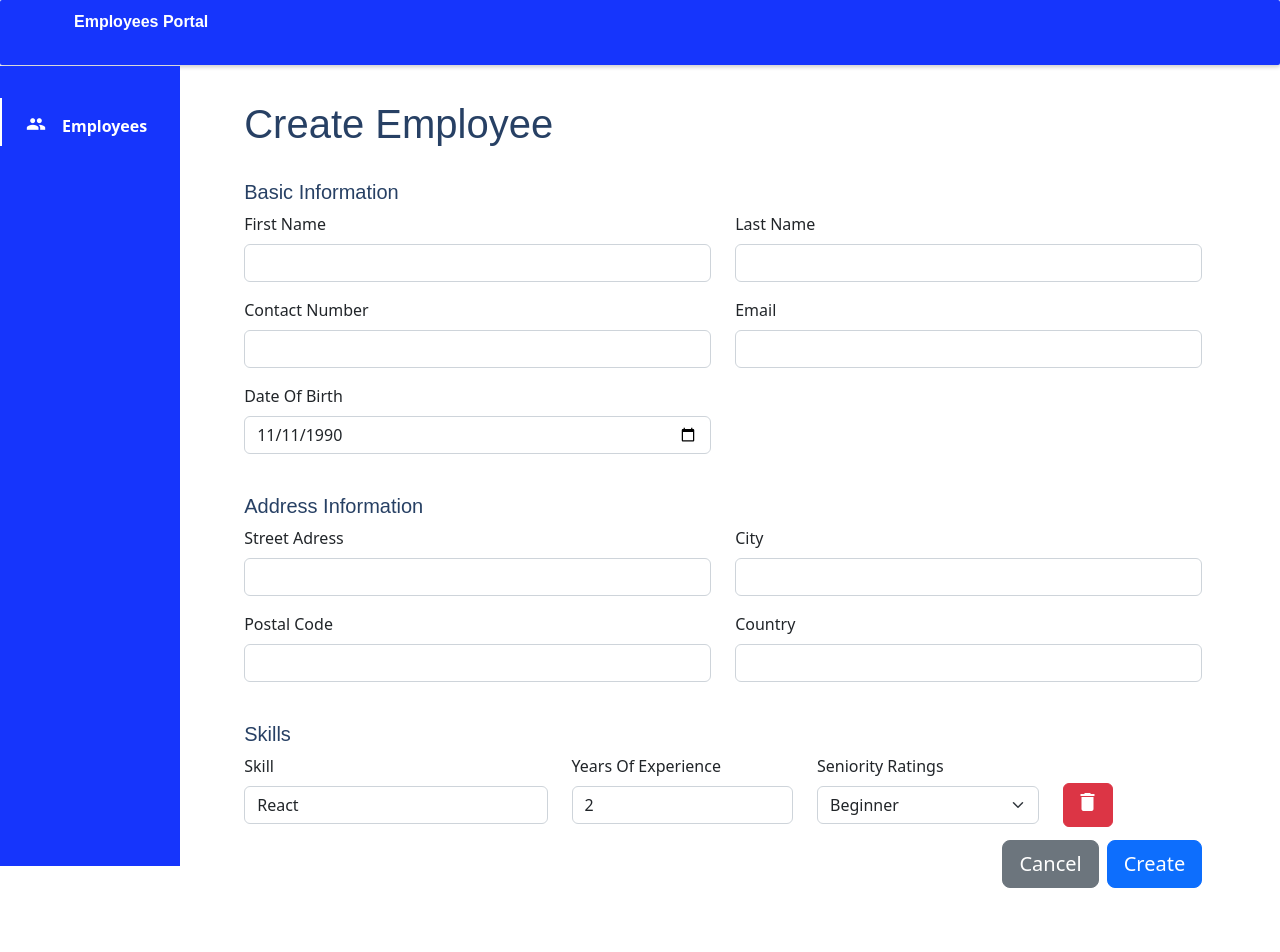
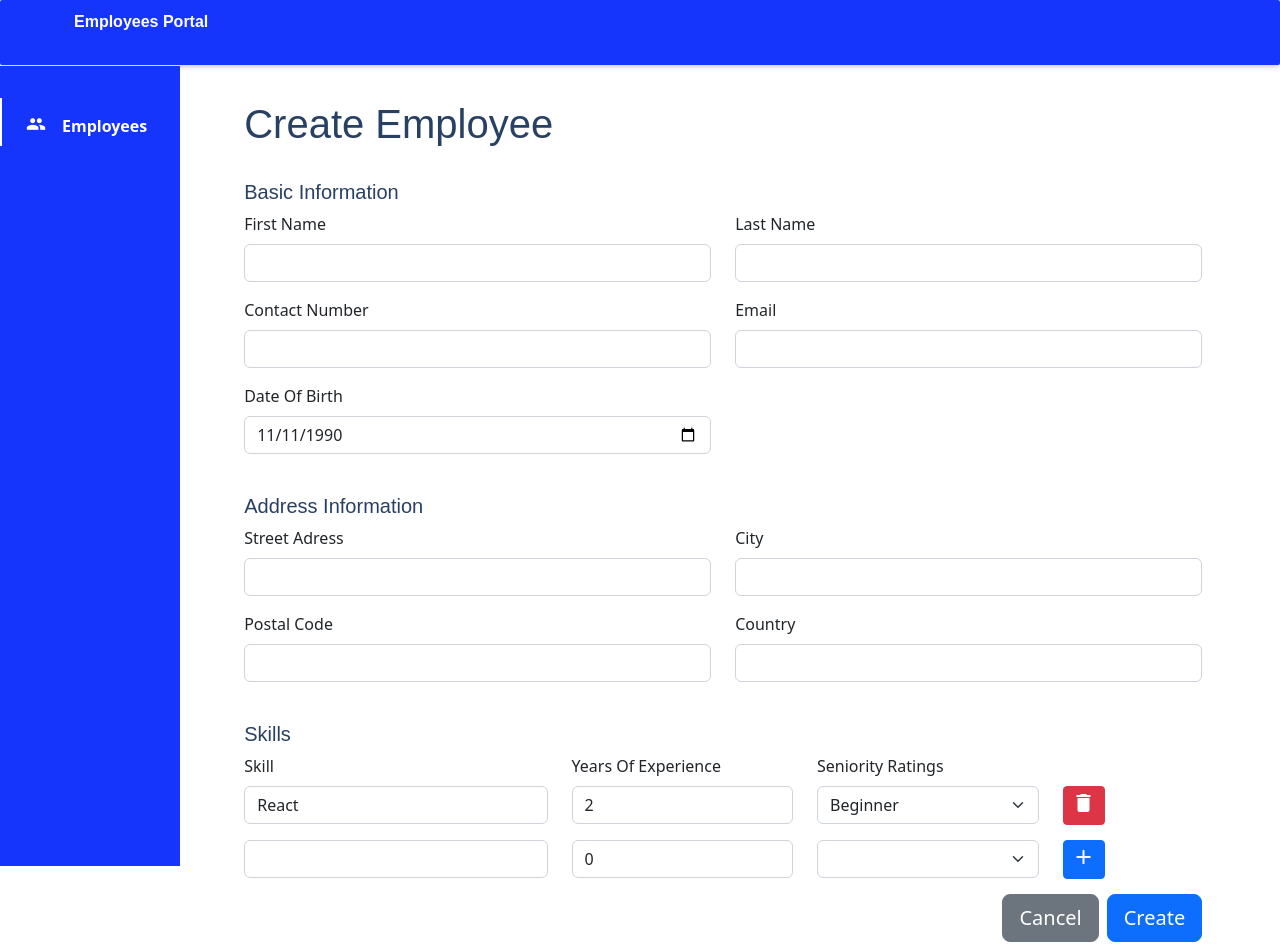
Before and after one commit to SinethembaDlova/employees-portal, a React (Create React App) app: page /employees/create in a window 1280 px wide. Shown: the top 952 px of the page. Before the commit the page ends 921 px from the top, so only its background shows below. Built offline with nearby package versions, Linux system fonts and the light colour scheme; no server answers; the HTML template or start-up script is replaced by a standard one.

Commit message:
fixed styling on SkillSet component

```diff
--- a/src/components/SkillSet/index.js
+++ b/src/components/SkillSet/index.js
@@ -3,7 +3,13 @@ import PropTypes from 'prop-types';
 import { FormGroup, Label, Input, Row, Col, Button } from 'reactstrap';
 
 const SkillSet = ({ skills, isDisabled }) => {
+  const [newSkill, setNewSkill] = useState({ skill: '', year_of_exp: 0, seniority_rating: '' });
   const [isConfirming, setIsConfirming] = useState(null);
+
+  const handleInputChange = ({ target }) => {
+    const { name, value } = target;
+    setNewSkill({ ...newSkill, [name]: value });
+  };
 
   const handleConfirming = (index) => {
     setIsConfirming(index);
@@ -16,17 +22,26 @@ const SkillSet = ({ skills, isDisabled }) => {
 
   return (
     <div>
+      <Row>
+        <Col md={4}>
+          <Label for="skill">Skill</Label>
+        </Col>
+        <Col md={3}>
+          <Label for="year_of_exp">Years Of Experience</Label>
+        </Col>
+        <Col md={3}>
+          <Label for="seniority_rating">Seniority Ratings</Label>
+        </Col>
+      </Row>
       {skills.map((skill, index) => (
-        <Row className="align-items-center" key={index}>
+        <Row className="" key={index}>
           <Col md={4}>
             <FormGroup>
-              <Label for="skill">Skill</Label>
               <Input id="skill" name="skill" disabled={isDisabled} value={skill?.skill} />
             </FormGroup>
           </Col>
           <Col md={3}>
             <FormGroup>
-              <Label for="year_of_exp">Years Of Experience</Label>
               <Input
                 id="year_of_exp"
                 type="number"
@@ -38,7 +53,6 @@ const SkillSet = ({ skills, isDisabled }) => {
           </Col>
           <Col md={3}>
             <FormGroup>
-              <Label for="seniority_rating">Seniority Ratings</Label>
               <Input
                 id="seniority_rating"
                 type="select"
@@ -49,18 +63,18 @@ const SkillSet = ({ skills, isDisabled }) => {
             </FormGroup>
           </Col>
           {!isDisabled && (
-            <Col md={2} className="mt-3">
+            <Col md={2}>
               {isConfirming === index ? (
                 <div>
-                  <Button className="mr-1" onClick={() => setIsConfirming(null)}>
+                  <Button className="mr-1" size="sm" onClick={() => setIsConfirming(null)}>
                     <i className="material-icons">close</i>
                   </Button>
-                  <Button color="primary" onClick={() => handleDelete(index)}>
+                  <Button color="primary" size="sm" onClick={() => handleDelete(index)}>
                     <i className="material-icons">check</i>
                   </Button>
                 </div>
               ) : (
-                <Button color="danger" onClick={() => handleConfirming(index)}>
+                <Button color="danger" size="sm" onClick={() => handleConfirming(index)}>
                   <i className="material-icons">delete</i>
                 </Button>
               )}
@@ -68,6 +82,50 @@ const SkillSet = ({ skills, isDisabled }) => {
           )}
         </Row>
       ))}
+      {!isDisabled && (
+        <Row>
+          <Col md={4}>
+            <FormGroup>
+              <Input
+                id="skill"
+                name="skill"
+                disabled={isDisabled}
+                value={newSkill?.skill}
+                onChange={handleInputChange}
+              />
+            </FormGroup>
+          </Col>
+          <Col md={3}>
+            <FormGroup>
+              <Input
+                id="year_of_exp"
+                type="number"
+                name="year_of_exp"
+                disabled={isDisabled}
+                onChange={handleInputChange}
+                value={newSkill?.year_of_exp}
+              />
+            </FormGroup>
+          </Col>
+          <Col md={3}>
+            <FormGroup>
+              <Input
+                id="seniority_rating"
+                type="select"
+                name="seniority_rating"
+                disabled={isDisabled}
+                onChange={handleInputChange}>
+                <option value={newSkill?.seniority_rating}>{newSkill?.seniority_rating}</option>
+              </Input>
+            </FormGroup>
+          </Col>
+          <Col md={2}>
+            <Button color="primary" size="sm">
+              <i className="material-icons">add</i>
+            </Button>
+          </Col>
+        </Row>
+      )}
     </div>
   );
 };
```
